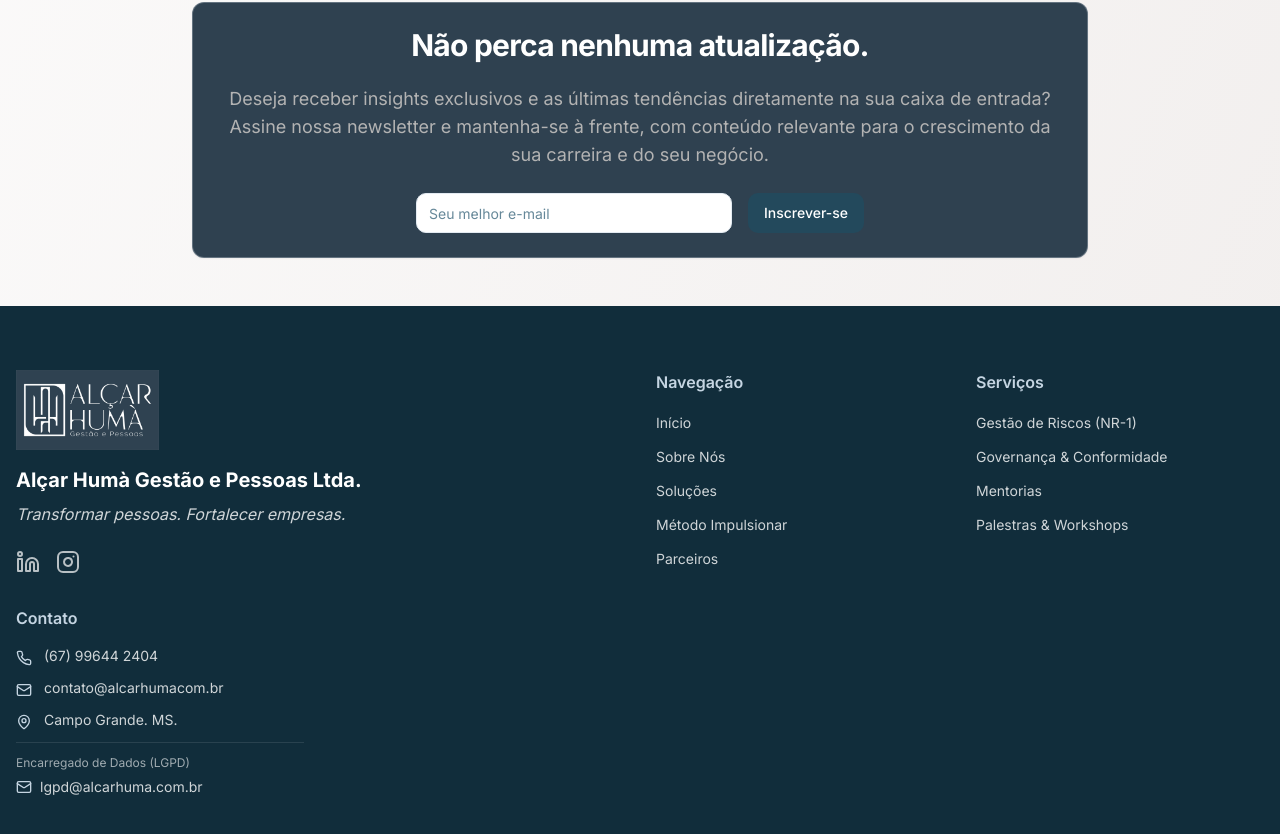
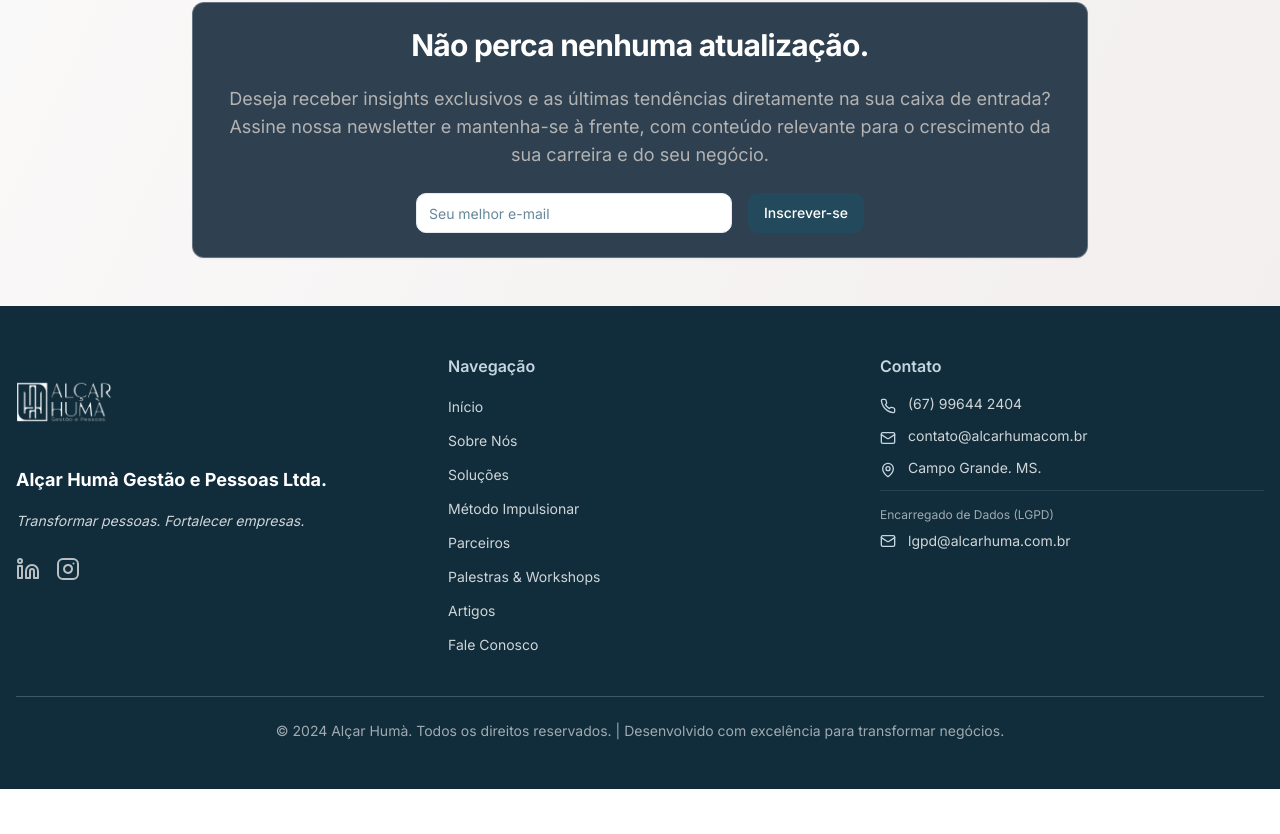
Before and after one commit to zKaminise/AlcarHumaSite, a React (Vite) app: page /artigos in a window 1280 px wide. Shown: the part 1962-2796 px from the top of the page. After the commit the page ends 2751 px from the top, so only its background shows below. Built offline with nearby package versions, Linux system fonts and the light colour scheme.

Commit message:
Update footer with new logo and layout

```diff
--- a/src/components/Footer.tsx
+++ b/src/components/Footer.tsx
@@ -1,27 +1,27 @@
 import { Linkedin, Mail, Phone, MapPin, Instagram } from "lucide-react";
-import logoAlcarHuma from "@/assets/logo-alcarhuma.jpg";
+import logoFooter from "@/assets/logo-footer.png";
 
 const Footer = () => {
   return (
-    <footer className="bg-primary-dark text-primary-foreground py-16">
+    <footer className="bg-primary-dark text-primary-foreground py-12">
       <div className="container mx-auto px-4">
-        <div className="grid md:grid-cols-4 gap-8">
-          {/* Company Info */}
-          <div className="md:col-span-2 space-y-6">
-            <div>
-              <img
-                src={logoAlcarHuma}
-                alt="Alçar Humà Gestão e Pessoas"
-                className="h-20 w-auto mb-4"
-              />
-              <h3 className="text-xl font-bold mb-2">Alçar Humà Gestão e Pessoas Ltda.</h3>
-              <p className="text-base text-primary-foreground/80 italic">
-                Transformar pessoas. Fortalecer empresas.
-              </p>
-            </div>
+        {/* Main Footer Content */}
+        <div className="grid md:grid-cols-3 gap-12 items-start">
 
-            {/* Social Links - Modern Style */}
-            <div className="flex space-x-4">
+          {/* Company Info & Logo */}
+          <div className="space-y-4">
+            <img
+              src={logoFooter}
+              alt="Alçar Humà Gestão e Pessoas"
+              className="h-24 w-auto mb-4"
+            />
+            <h3 className="text-lg font-bold">Alçar Humà Gestão e Pessoas Ltda.</h3>
+            <p className="text-sm text-primary-foreground/80 italic leading-relaxed">
+              Transformar pessoas. Fortalecer empresas.
+            </p>
+
+            {/* Social Links */}
+            <div className="flex space-x-4 pt-2">
               <a
                 href="https://www.linkedin.com/company/alçar-humà-gestão-e-pessoas/"
                 target="_blank"
@@ -43,7 +43,7 @@ const Footer = () => {
             </div>
           </div>
 
-          {/* Quick Links */}
+          {/* Navigation Links */}
           <div>
             <h4 className="text-base font-semibold mb-4 text-auxiliary">Navegação</h4>
             <ul className="space-y-2.5">
@@ -52,41 +52,41 @@ const Footer = () => {
               <li><a href="/solucoes" className="text-sm text-primary-foreground/80 hover:text-auxiliary transition-colors">Soluções</a></li>
               <li><a href="/metodo-impulsionar" className="text-sm text-primary-foreground/80 hover:text-auxiliary transition-colors">Método Impulsionar</a></li>
               <li><a href="/parceiros" className="text-sm text-primary-foreground/80 hover:text-auxiliary transition-colors">Parceiros</a></li>
+              <li><a href="/palestras-workshops" className="text-sm text-primary-foreground/80 hover:text-auxiliary transition-colors">Palestras & Workshops</a></li>
+              <li><a href="/artigos" className="text-sm text-primary-foreground/80 hover:text-auxiliary transition-colors">Artigos</a></li>
+              <li><a href="/fale-conosco" className="text-sm text-primary-foreground/80 hover:text-auxiliary transition-colors">Fale Conosco</a></li>
             </ul>
           </div>
 
-          {/* Services */}
-          <div>
-            <h4 className="text-base font-semibold mb-4 text-auxiliary">Serviços</h4>
-            <ul className="space-y-2.5">
-              <li><a href="/solucoes" className="text-sm text-primary-foreground/80 hover:text-auxiliary transition-colors">Gestão de Riscos (NR-1)</a></li>
-              <li><a href="/solucoes" className="text-sm text-primary-foreground/80 hover:text-auxiliary transition-colors">Governança & Conformidade</a></li>
-              <li><a href="/metodo-impulsionar" className="text-sm text-primary-foreground/80 hover:text-auxiliary transition-colors">Mentorias</a></li>
-              <li><a href="/palestras-workshops" className="text-sm text-primary-foreground/80 hover:text-auxiliary transition-colors">Palestras & Workshops</a></li>
-            </ul>
-          </div>
-
-          {/* Contact */}
+          {/* Contact Information */}
           <div>
             <h4 className="text-base font-semibold mb-4 text-auxiliary">Contato</h4>
             <div className="space-y-3">
               <div className="flex items-start space-x-3">
                 <Phone className="h-4 w-4 text-auxiliary flex-shrink-0 mt-1" />
-                <span className="text-sm text-primary-foreground/80">(67) 99644 2404</span>
+                <a href="tel:+5567996442404" className="text-sm text-primary-foreground/80 hover:text-auxiliary transition-colors">
+                  (67) 99644 2404
+                </a>
               </div>
               <div className="flex items-start space-x-3">
                 <Mail className="h-4 w-4 text-auxiliary flex-shrink-0 mt-1" />
-                <span className="text-sm text-primary-foreground/80">contato@alcarhumacom.br</span>
+                <a href="mailto:contato@alcarhumacom.br" className="text-sm text-primary-foreground/80 hover:text-auxiliary transition-colors break-all">
+                  contato@alcarhumacom.br
+                </a>
               </div>
               <div className="flex items-start space-x-3">
                 <MapPin className="h-4 w-4 text-auxiliary flex-shrink-0 mt-1" />
                 <span className="text-sm text-primary-foreground/80">Campo Grande. MS.</span>
               </div>
-              <div className="pt-3 border-t border-primary-foreground/10">
-                <p className="text-xs text-primary-foreground/60 mb-1.5">Encarregado de Dados (LGPD)</p>
-                <div className="flex items-start space-x-2">
+
+              {/* LGPD Contact */}
+              <div className="pt-4 border-t border-primary-foreground/10">
+                <p className="text-xs text-primary-foreground/60 mb-2">Encarregado de Dados (LGPD)</p>
+                <div className="flex items-start space-x-3">
                   <Mail className="h-4 w-4 text-auxiliary flex-shrink-0 mt-0.5" />
-                  <span className="text-sm text-primary-foreground/80">lgpd@alcarhuma.com.br</span>
+                  <a href="mailto:lgpd@alcarhuma.com.br" className="text-sm text-primary-foreground/80 hover:text-auxiliary transition-colors break-all">
+                    lgpd@alcarhuma.com.br
+                  </a>
                 </div>
               </div>
             </div>
@@ -94,7 +94,7 @@ const Footer = () => {
         </div>
 
         {/* Bottom Bar */}
-        <div className="border-t border-primary-foreground/20 mt-12 pt-8 text-center">
+        <div className="border-t border-primary-foreground/20 mt-10 pt-6 text-center">
           <p className="text-primary-foreground/60 text-sm">
             © 2024 Alçar Humà. Todos os direitos reservados. | Desenvolvido com excelência para transformar negócios.
           </p>
```
Also changed, not shown: src/assets/logo-footer.png (added).
